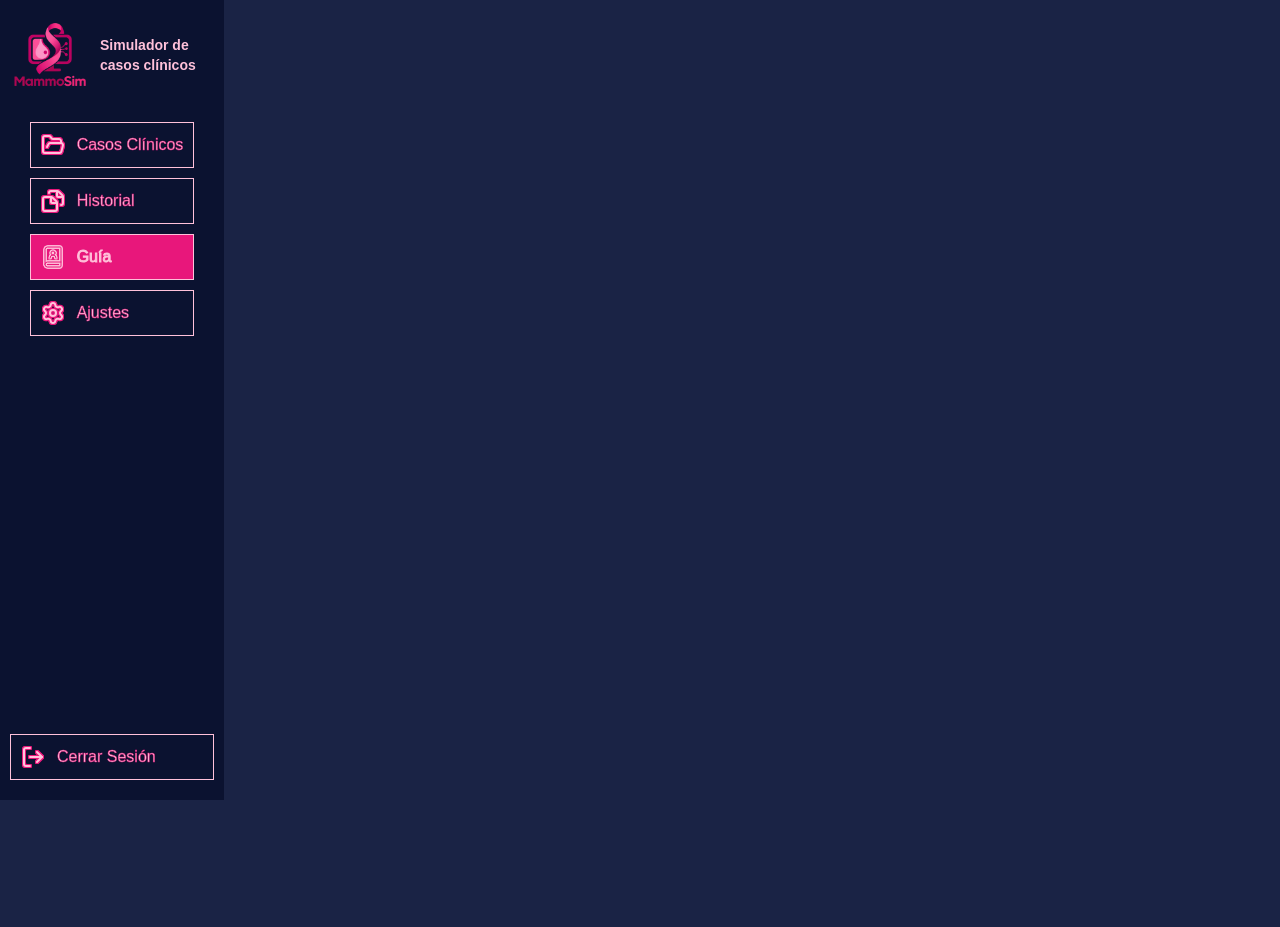
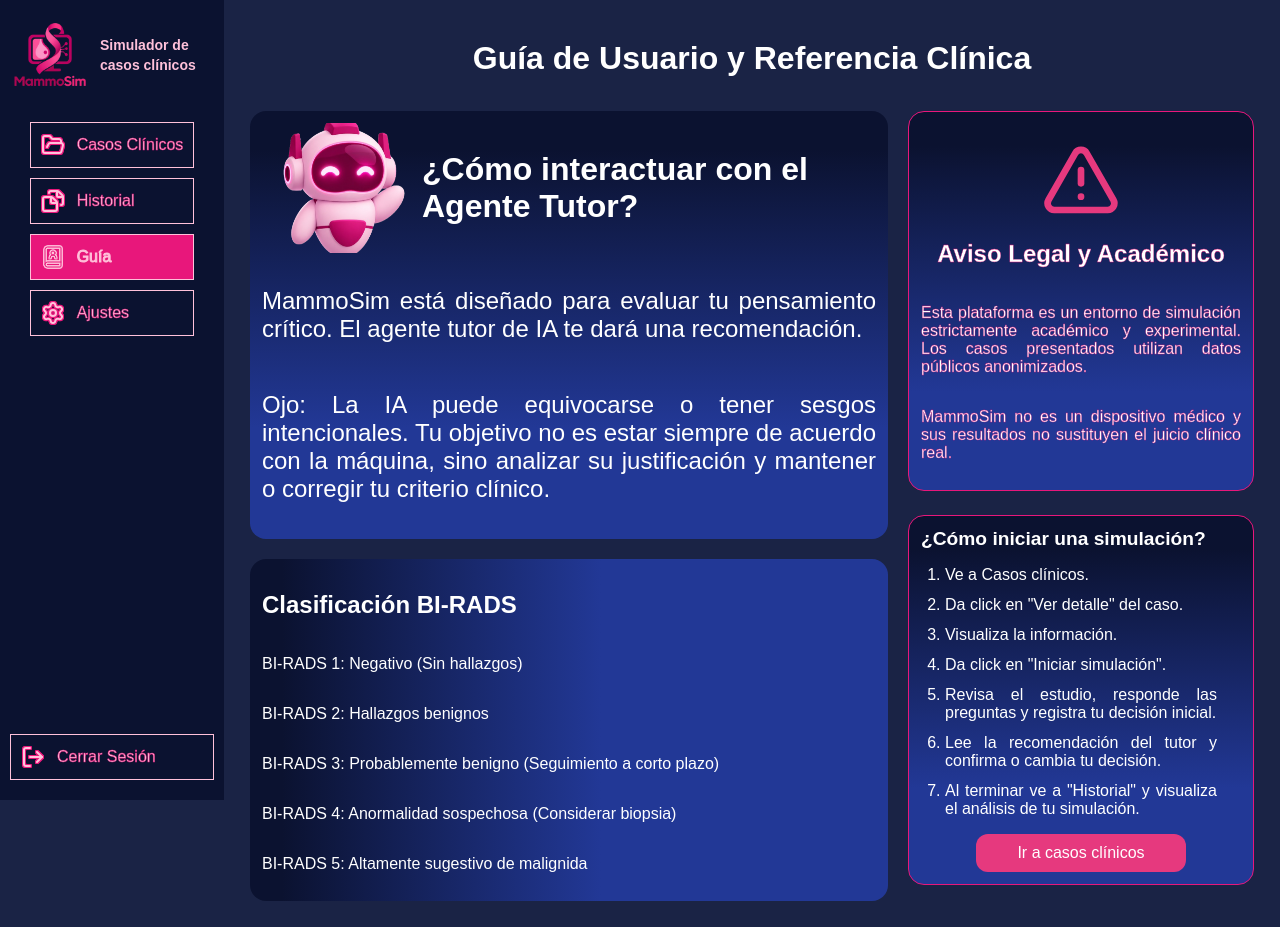
Before and after one commit to MammoSim/MammoSim, a React (Vite) app: page /guide in a window 1280 px wide. Before the commit the page ends 800 px from the top, so only its background shows below. Built offline with nearby package versions, Linux system fonts and the light colour scheme.

Commit message:
feat(guia): implementar página de guía de usuario con aviso legal y académico

```diff
--- /dev/null
+++ b/src/components/data/biradsReferences.ts
@@ -0,0 +1,22 @@
+export const biradsReferences = [
+    {
+        id: "BI-RADS 1",
+        descripcion: "Negativo (Sin hallazgos)",
+    },
+    {
+        id: "BI-RADS 2",
+        descripcion: "Hallazgos benignos",
+    },
+    {
+        id: "BI-RADS 3",
+        descripcion: "Probablemente benigno (Seguimiento a corto plazo)",
+    },
+    {
+        id: "BI-RADS 4",
+        descripcion: "Anormalidad sospechosa (Considerar biopsia)",
+    },
+    {
+        id: "BI-RADS 5",
+        descripcion: "Altamente sugestivo de malignida",
+    },
+]
--- /dev/null
+++ b/src/components/guide/AcademicAlert.tsx
@@ -0,0 +1,17 @@
+import { TriangleAlertIcon } from "lucide-react";
+
+export default function AcademicAlert() {
+  return (
+    <div className="alert_content">
+      <TriangleAlertIcon className="icon"/>
+      <h1>Aviso Legal y Académico</h1>
+      <p>
+        Esta plataforma es un entorno de simulación estrictamente académico y
+        experimental. Los casos presentados utilizan datos públicos
+        anonimizados.
+      </p>
+      <p>MammoSim no es un dispositivo médico y sus resultados no
+        sustituyen el juicio clínico real.</p>
+    </div>
+  );
+}
--- /dev/null
+++ b/src/components/guide/BiradsReferences.tsx
@@ -0,0 +1,17 @@
+import type { birads } from "../../types/ClinicalCase";
+
+type BiradsReferencesProps = {
+    birads: birads[];
+}
+
+export default function BiradsReferences({birads}:BiradsReferencesProps){
+
+    return(
+        <div className="birads">
+            <h2>Clasificación BI-RADS</h2>
+            {birads.map((birad)=>(
+                <p>{birad.id}: {birad.descripcion}</p>
+            ))}
+        </div>
+    );
+}
--- /dev/null
+++ b/src/components/guide/HowToStart.tsx
@@ -0,0 +1,23 @@
+import { Link } from "react-router-dom";
+import "../../styles/Guide.css";
+
+export default function HowToStart() {
+  return (
+    <div className="how_to_start_content">
+      <h2>¿Cómo iniciar una simulación?</h2>
+      <ol>
+        <li>Ve a Casos clínicos.</li>
+        <li>Da click en "Ver detalle" del caso.</li>
+        <li>Visualiza la información.</li>
+        <li>Da click en "Iniciar simulación".</li>
+        <li>
+          Revisa el estudio, responde las preguntas y registra tu decisión
+          inicial.
+        </li>
+        <li>Lee la recomendación del tutor y confirma o cambia tu decisión.</li>
+        <li>Al terminar ve a "Historial" y visualiza el análisis de tu simulación.</li>
+      </ol>
+      <Link to="/cases" className="guide_cases_link">Ir a casos clínicos</Link>
+    </div>
+  );
+}
--- /dev/null
+++ b/src/components/guide/TutorGuide.tsx
@@ -0,0 +1,21 @@
+import "../../styles/Guide.css";
+import bot from "../../assets/bot.png";
+export default function TutorGuide() {
+  return (
+    <div className="tutor_guide">
+      <div className="tittle_bot">
+        <img src={bot} alt="Bot" />
+        <h2>¿Cómo interactuar con el Agente Tutor?</h2>
+      </div>
+      <p>
+        MammoSim está diseñado para evaluar tu pensamiento crítico. El agente
+        tutor de IA te dará una recomendación.
+      </p>
+      <p>
+        Ojo: La IA puede equivocarse o tener sesgos intencionales. Tu objetivo
+        no es estar siempre de acuerdo con la máquina, sino analizar su
+        justificación y mantener o corregir tu criterio clínico.
+      </p>
+    </div>
+  );
+}
--- a/src/pages/GuidePage.tsx
+++ b/src/pages/GuidePage.tsx
@@ -1,9 +1,30 @@
+import AcademicAlert from "../components/guide/AcademicAlert";
+import BiradsReferences from "../components/guide/BiradsReferences";
+import TutorGuide from "../components/guide/TutorGuide";
 import Sidebar from "../components/layout/Sidebar";
-
-export default function GuidePage(){
-    return(
-        <div className="sidebar_container">
-            <Sidebar/>
-        </div>
-    );
+import { biradsReferences } from "../components/data/biradsReferences";
+import HowToStart from "../components/guide/HowToStart";
+export default function GuidePage() {
+  return (
+    <div className="sidebar_container">
+      <Sidebar />
+      <main className="guide_main">
+        <h1 className="tittle">Guía de Usuario y Referencia Clínica</h1>
+        <section className="guide_container">
+          <div className="guide_content">
+            <TutorGuide />
+            <BiradsReferences birads={biradsReferences} />
+          </div>
+          <div className="guide_right">
+            <div  className="alert_container">
+              <AcademicAlert />
+            </div>
+            <section className="start_simulation_container">
+              <HowToStart />
+            </section>
+          </div>
+        </section>
+      </main>
+    </div>
+  );
 }
--- /dev/null
+++ b/src/styles/Guide.css
@@ -0,0 +1,158 @@
+.guide_container{
+    display: flex;
+    flex-direction: row;
+    color: #ffffff;
+    align-self: center;
+}
+
+.guide_content{
+    display: flex;
+    flex-direction: column;
+    min-width: 0;
+    overflow-wrap: anywhere;
+}
+
+.guide_main {
+    flex: 1;
+    min-width: 0;
+    padding: 1rem;
+    justify-items: center;
+}
+
+.tittle{
+    margin: 24px;
+    color: #ffffff;
+}
+
+.tutor_guide {
+    display: flex;
+    flex-direction: column;
+    margin: 10px;
+    background: linear-gradient(180deg, #0B1230 9%,#223896 74% );
+    border-radius: 16px;
+    padding: 12px;
+    text-align: justify;
+    p {
+        font-size: 1.5rem;
+    }
+}
+
+.tittle_bot {
+    display: flex;
+    flex-direction: row;
+    margin-bottom: 10px;
+    align-items: center;
+    h2 {
+    text-align: left;
+    font-size: 2rem;
+    }
+    img {
+        width: 160px;
+        height: 130px;
+    }
+}
+
+/*Sección clasificación de Bi-rads*/
+.birads {
+    display: flex;
+    flex-direction: column;
+    margin: 10px;
+    background: linear-gradient(90deg, #0B1230 5%,#223896 55% );
+    border-radius: 16px;
+    padding: 12px;
+    text-align: left;
+    h2 {
+        font-size: 1.5rem;
+    }
+    p {
+        font-size: 1rem;
+    }
+}
+
+/*Sección derecha de la guía*/
+.guide_right{
+    display: flex;
+    flex-direction: column;
+    margin: 10px;
+    gap: 24px;
+    min-width: 0;
+    overflow-wrap: anywhere;
+}
+
+/*Aviso académico y legal*/
+.alert_container, .start_simulation_container {
+    margin: 0;
+    background: linear-gradient(180deg, #0B1230 9%,#223896 74% );
+    padding: 12px;
+    text-align: justify;
+    border: 1px solid #E8177B;
+    border-radius: 16px;
+}
+
+.alert_content{
+    display: flex;
+    flex-direction: column;
+    align-items: center;
+    -webkit-text-stroke: 0.3px #E8177B;
+    .icon {
+        color: #E6397E;
+        width: 80px;
+        height: 80px;
+        margin-top: 1rem;
+    }
+}
+
+/*Cómo iniciar una simulación pasos*/
+.start_simulation_container{
+
+    min-width: 0;
+    overflow-wrap: anywhere;
+}
+.how_to_start_content h2{
+    font-size: 1.2rem;
+    margin: 0;
+}
+
+.how_to_start_content ol{
+    display: flex;
+    flex-direction: column;
+    gap: 12px;
+    text-align: justify;
+    padding-inline: 1.5rem;
+}
+
+.guide_cases_link{
+    display: flex;
+    width: min(100%, 210px);
+    box-sizing: border-box;
+    padding: 10px 12px;
+    justify-content: center;
+    margin-inline: auto;
+    background-color: #E6397E;
+    color: #ffffff;
+    text-decoration: none;
+    border-radius: 12px;
+}
+
+
+/*Ajustar pantalla*/
+@media (max-width: 900px) {
+  .guide_container {
+    display: grid;
+    grid-template-columns: minmax(0, 1fr);
+  }
+
+  .tutor_guide p{
+    font-size: 1rem;
+  }
+  .tittle_bot {
+    display: flex;
+    flex-direction: column;
+    h2{
+    font-size: 1.2rem;
+  }
+  }
+  .alert_container h1{
+    font-size: 1.5rem;
+  }
+}
--- a/src/styles/Sidebar.css
+++ b/src/styles/Sidebar.css
@@ -100,3 +100,37 @@
     font-size: 14px;
     line-height: 1.4;
 }
+
+
+/*Ajustar sidebar en pantallas*/
+@media (max-width: 500px) {
+  .sidebar_container {
+    flex-direction: column;
+    align-items: stretch;
+    padding: 0;
+    gap: 0;
+  }
+
+  .sidebar {
+    position: static;
+    flex: none;
+    width: 100%;
+    height: auto;
+    min-height: 0;
+  }
+
+  .sidebar ul {
+    width: 100%;
+    display: grid;
+    grid-template-columns: repeat(2, minmax(0, 1fr));
+    gap: 8px;
+  }
+
+  .sidebar li a {
+    margin-bottom: 0;
+  }
+
+  .sidebar_footer {
+    margin-top: 0;
+  }
+}
--- a/src/types/ClinicalCase.ts
+++ b/src/types/ClinicalCase.ts
@@ -7,3 +7,8 @@ export type clinicalCase = {
     descripcion_breve: string;
     imagingStudy: string;
 };
+
+export type birads = {
+    id: string;
+    descripcion: string;
+}
```
Also changed, not shown: src/assets/bot.png (added), src/components/auth/LogoutButton.tsx (line endings or trailing spaces).
